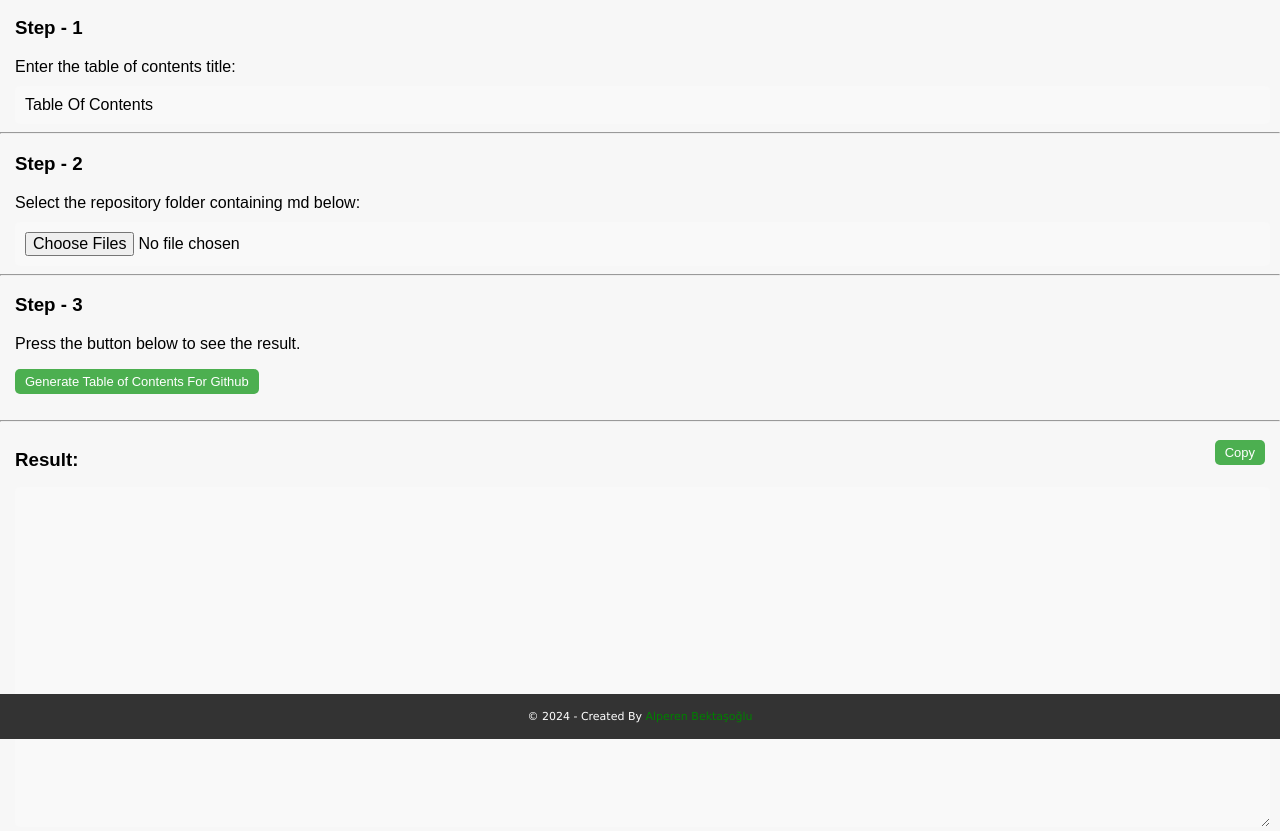
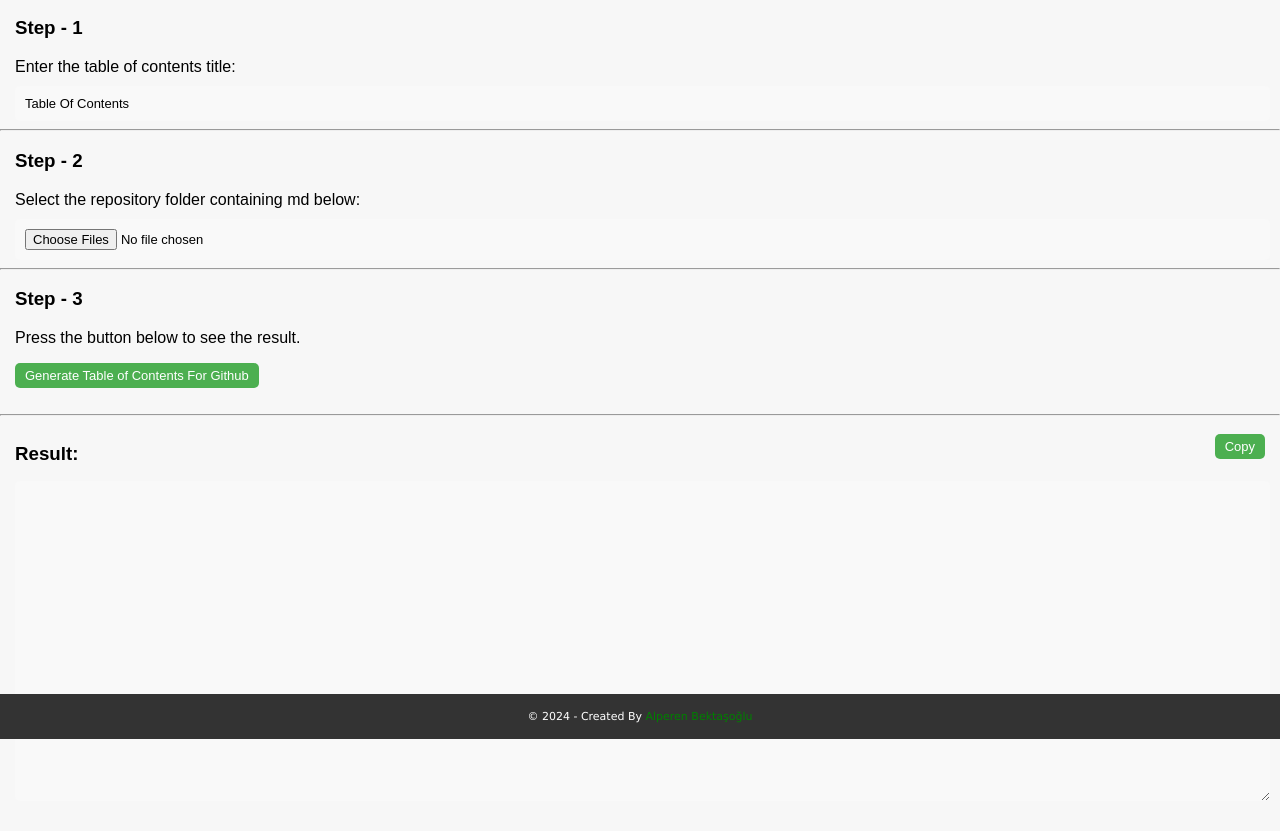
Before and after one commit to AlperenBektasoglu/TOC_Github_Generator, a plain HTML site: page index.html in a window 1280 px wide. Shown: the part 61-892 px from the top of the page. After the commit the page ends 866 px from the top, so only its background shows below. Drawn offline with Linux system fonts and the light colour scheme.

Commit message:
Update index.html

```diff
--- a/index.html
+++ b/index.html
@@ -38,7 +38,7 @@
         border: none;
         border-radius: 5px;
         background-color: #f9f9f9;
-        font-size: 16px;
+        font-size: 13px;
         outline: none;
       }
 
@@ -79,7 +79,7 @@
         border: none;
         border-radius: 5px;
         background-color: #f9f9f9;
-        font-size: 14px;
+        font-size: 13px;
         resize: vertical;
         outline: none;
       }
@@ -90,7 +90,7 @@
       border: none;
       border-radius: 5px;
       background-color: #f9f9f9;
-      font-size: 16px;
+      font-size: 13px;
       outline: none;
       margin-left: 15px;
     }
```
